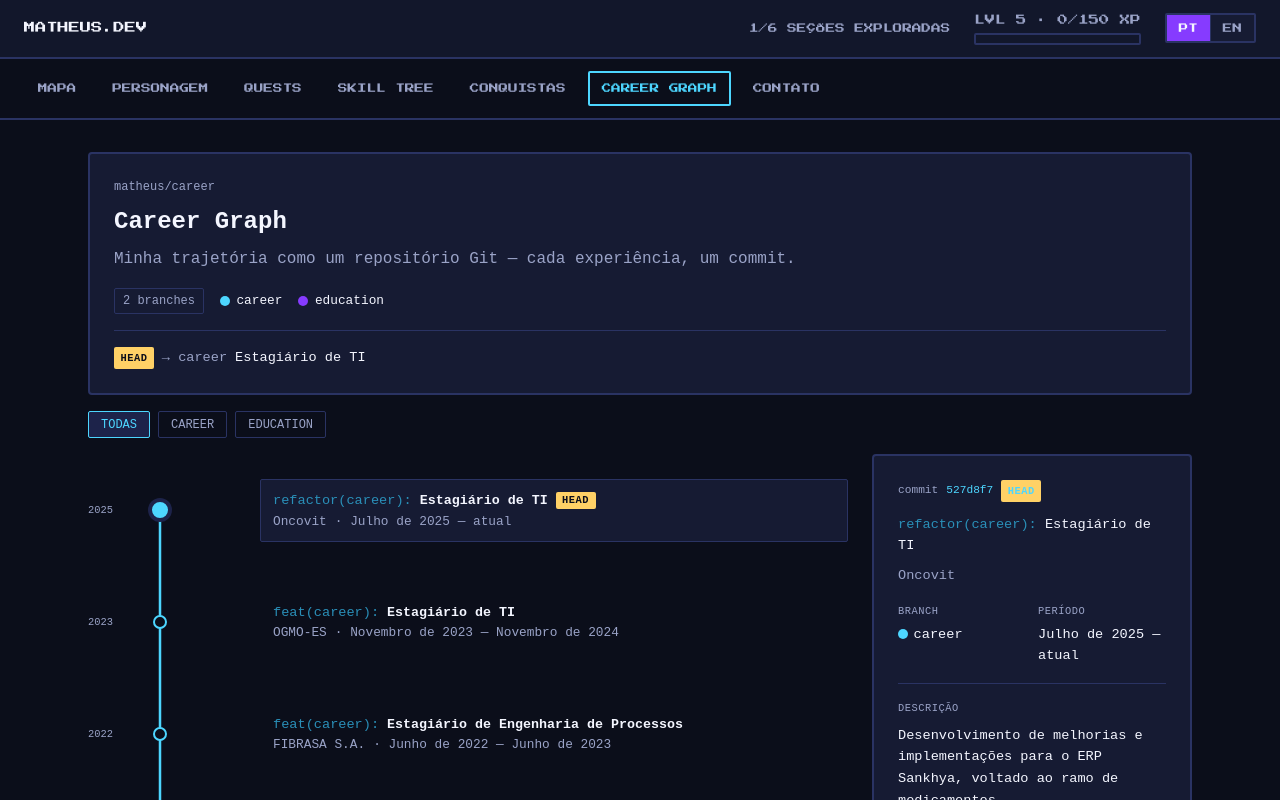
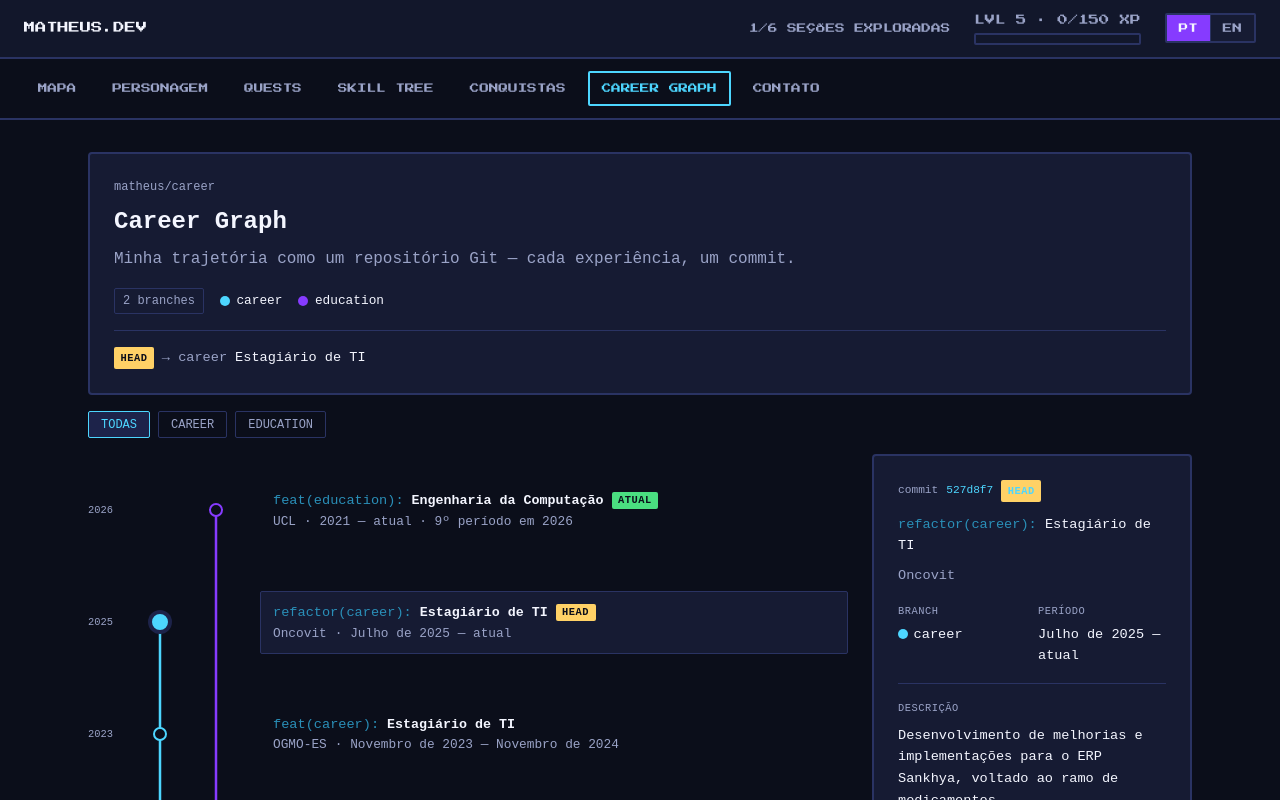
Before and after one commit to Matheus-Emanoel-Souza/portfolio-adventure, a React (Vite) app: page /#/adventure/career in a window 1280 px wide. Shown: the top 800 px of the page. Built offline with nearby package versions, Linux system fonts and the light colour scheme.

Commit message:
content: SENAI CIVIT-ES posicionado no ano de conclusão (2021); UCL sobe pro topo do eixo pra mostrar sobreposição com o estágio atual

```diff
--- a/src/data/career.ts
+++ b/src/data/career.ts
@@ -14,7 +14,10 @@ export const careerEvents: CareerEvent[] = [
     commitType: 'feat',
     title: 'Engenharia da Computação',
     organization: 'UCL',
-    sortDate: '2021-01',
+    // sortDate = presente (não 2021, quando começou) de propósito: cursado
+    // em paralelo aos estágios, o commit fica no topo — junto do estágio
+    // atual — pra deixar visível que os dois aconteceram ao mesmo tempo.
+    sortDate: '2026-01',
     period: '2021 — atual · 9º período em 2026',
     current: true,
     description: 'Graduação em andamento.',
@@ -70,7 +73,8 @@ export const careerEvents: CareerEvent[] = [
     commitType: 'init',
     title: 'Curso Técnico em Mecânica Industrial',
     organization: 'SENAI CIVIT-ES',
-    sortDate: '2019-01',
+    // sortDate = 2021, ano em que o curso terminou (começou em 2019).
+    sortDate: '2021-01',
     period: '2019 — 2021',
     description: 'Formação técnica em Mecânica Industrial — base pra tudo que veio depois.',
   },
```
